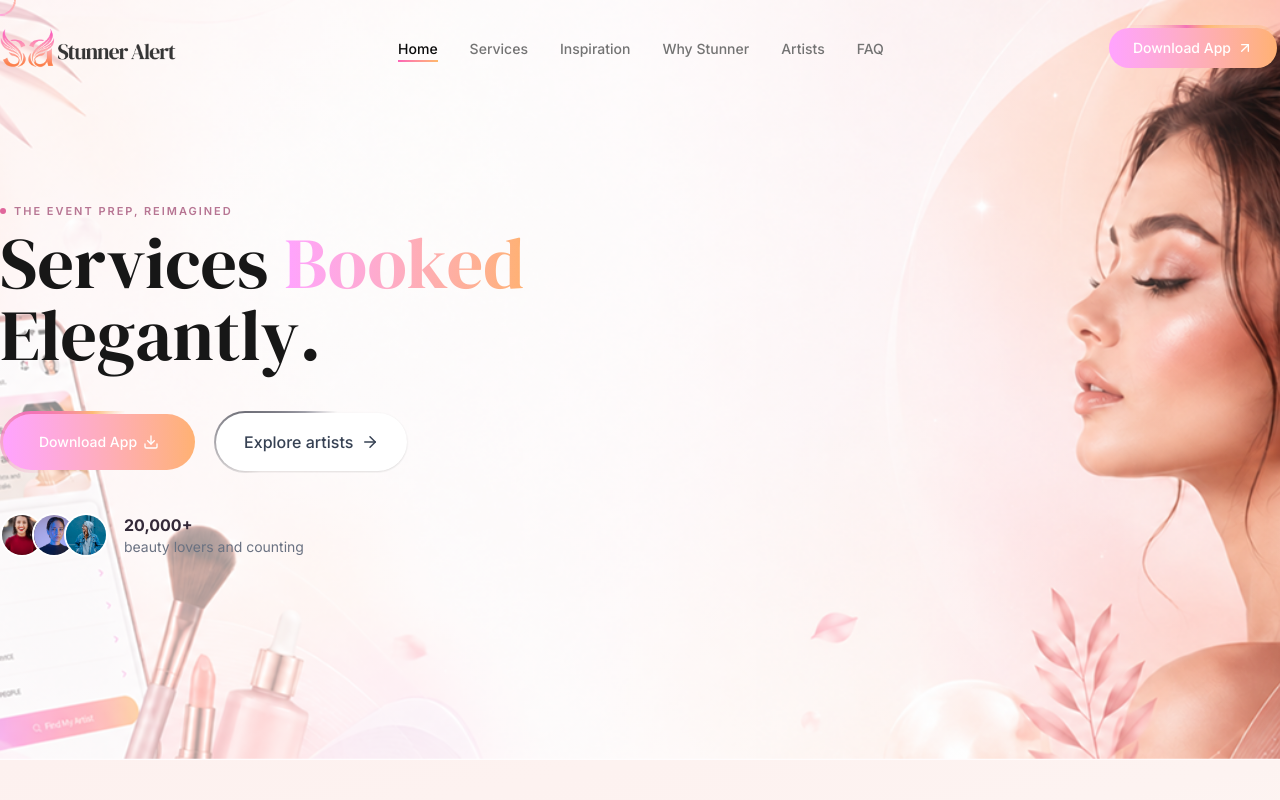
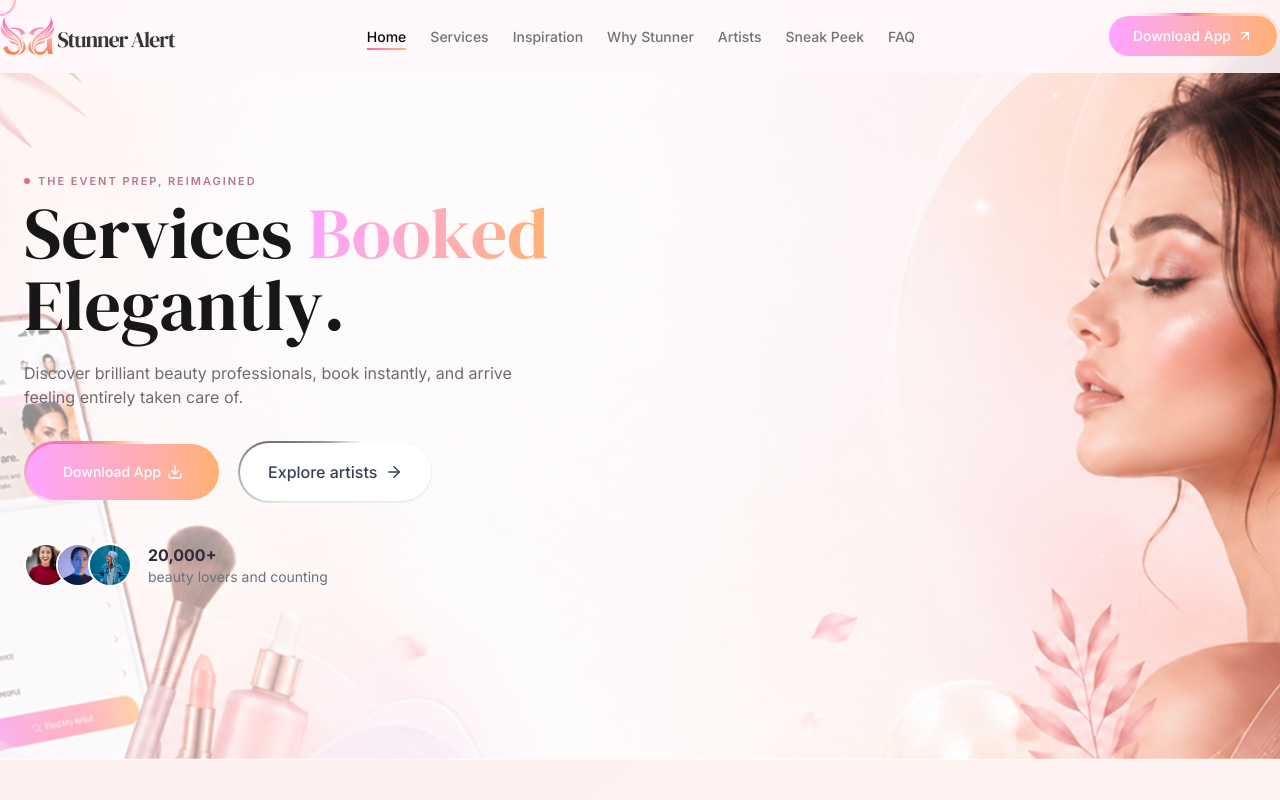
Before and after one commit to shukumar-542/beauty-service-landing, a Next.js app: page / in a window 1280 px wide. Shown: the top 800 px of the page. Built offline with nearby package versions, Linux system fonts and the light colour scheme.

Commit message:
Fix spelling mistake and app

```diff
--- a/app/page.tsx
+++ b/app/page.tsx
@@ -15,13 +15,13 @@ export default function Home() {
   return (
     <>
 
-      <div className="relative overflow-hidden ">
+      <div className="relative overflow-hidden">
         <div className="relative">
           <section id="home">
             <HeroSection />
           </section>
           <div>
-            <TrustedBy />
+            {/* <TrustedBy /> */}
             <section id="services">
               <ServicesGrid />
             </section>
@@ -38,7 +38,10 @@ export default function Home() {
             <section id="customer" className="scroll-mt-24">
               <TestimonialsSection />
             </section>
-            <DownloadAppSection />
+            <section id="SneakPeak" className="scroll-mt-24">
+              <DownloadAppSection />
+            </section>
+
             <section id="faq" className="scroll-mt-24">
               <FaqSection />
             </section>
--- a/components/Beautyinspiration/Beautyinspiration.tsx
+++ b/components/Beautyinspiration/Beautyinspiration.tsx
@@ -63,7 +63,7 @@ export default function BeautyInspiration() {
               <div className="flex flex-col xl:flex-row items-center xl:gap-4">
                 <h2 className="font-serif text-5xl leading-tight text-neutral-900 sm:text-6xl">What's your</h2>
                 <GradientText text={"Vibe"} className="text-5xl sm:text-6xl" />
-                <h2 className="font-serif text-5xl leading-tight text-neutral-900 sm:text-6xl">toady ?</h2>
+                <h2 className="font-serif text-5xl leading-tight text-neutral-900 sm:text-6xl">today ?</h2>
               </div>
             </div>
 
--- a/components/DownloadApp/DownloadApp.tsx
+++ b/components/DownloadApp/DownloadApp.tsx
@@ -17,12 +17,11 @@ export default function DownloadAppSection() {
                         <TagText text="THE STUNNER ALERT APP" />
 
                         <h2 className="font-serif text-4xl leading-[1.15] text-[#372D38] sm:text-5xl">
-                            Your next glow-up,
+                            Ready to stun the world?
                         </h2>
 
                         <p className="mt-5 max-w-sm text-[15px] leading-relaxed text-[#7a6b76]">
-                            Find your people. Keep your appointments. Save the looks that
-                            make you feel most like you.
+                            Find your squad. Save your favorites. Book Securely. Exprience it yourself.
                         </p>
 
                         <div className="mt-8 flex flex-wrap gap-3">
--- a/components/HeroSection/HeroSection.tsx
+++ b/components/HeroSection/HeroSection.tsx
@@ -40,7 +40,7 @@ const dropVariants = {
 };
 
 export default function HeroSection() {
-    const rotatingWords = ["Beautifully.", "Elegantly." , "Effortlesssly"];
+    const rotatingWords = ["Beautifully.", "Elegantly.", "Seamlessly." ];
 
     const [currentWord, setCurrentWord] = useState(0);
 
@@ -53,7 +53,7 @@ export default function HeroSection() {
     }, []);
 
     return (
-        <section className="relative overflow-hidden bg-[#FFF9FA]">
+        <section className="relative overflow-hidden bg-[#FFF9FA] px-6">
             <Image
                 src={heroImage}
                 alt="Hero Background"
@@ -86,12 +86,12 @@ export default function HeroSection() {
                     <div className="flex flex-col xl:flex-row xl:gap-4 overflow-hidden">
                         <motion.h2
                             variants={dropVariants}
-                            className="font-serif text-5xl text-neutral-900 xl:text-7xl"
+                            className="font-serif text-5xl text-neutral-900 md:text-7xl"
                         >
                             Services
                         </motion.h2>
                         <motion.div variants={dropVariants}>
-                            <GradientText text={"Booked"} className="text-5xl xl:text-7xl" />
+                            <GradientText text={"Booked"} className="text-5xl md:text-7xl" />
                         </motion.div>
                     </div>
 
@@ -132,12 +132,13 @@ export default function HeroSection() {
                                 </motion.div>
                             </AnimatePresence>
                         </motion.div>
+                        <p className="mt-5 text-[#746873] max-w-125">Discover brilliant beauty professionals, book instantly, and arrive feeling entirely taken care of.</p>
                     </div>
 
                     {/* Buttons */}
                     <motion.div
                         variants={dropVariants}
-                        className="mt-10 flex flex-wrap gap-4 overflow-hidden"
+                        className="mt-8 flex flex-wrap gap-4 overflow-hidden"
                     >
                         <DownloadButton
                             name="Download App"
--- a/components/Servicesgrid/Servicesgrid.tsx
+++ b/components/Servicesgrid/Servicesgrid.tsx
@@ -140,7 +140,7 @@ export default function ServicesGrid() {
                                         <div className="flex items-center gap-3">
 
                                             {/* Icon */}
-                                            <div className="flex h-10 w-10 shrink-0 items-center justify-center rounded-xl bg-linear-to-br from-pink-400 to-orange-300">
+                                            <div className="flex h-10 w-10 shrink-0 items-center justify-center rounded-xl bg-linear-to-br from-[#FFA3FF] to-[#FFB172]">
                                                 <Icon
                                                     className="h-4 w-4 text-white"
                                                     strokeWidth={2}
--- a/components/layout/Navbar.tsx
+++ b/components/layout/Navbar.tsx
@@ -1,17 +1,20 @@
 "use client";
 
 import { useEffect, useState } from "react";
+import Image from "next/image";
+import { motion } from "motion/react";
+import { ArrowUpRight, Menu } from "lucide-react";
+
 import { Button } from "@/components/ui/button";
 import {
   Sheet,
   SheetContent,
   SheetTrigger,
 } from "@/components/ui/sheet";
-import { ArrowUpRight, Menu } from "lucide-react";
+
 import DownloadButton from "../DownloadButton";
-import { motion } from "motion/react";
+
 import logo from "@/public/images/icon.png";
-import Image from "next/image";
 
 const NAV_LINKS = [
   { label: "Home", href: "#home" },
@@ -19,6 +22,7 @@ const NAV_LINKS = [
   { label: "Inspiration", href: "#inspiration" },
   { label: "Why Stunner", href: "#stunner" },
   { label: "Artists", href: "#artists" },
+  { label: "Sneak Peek", href: "#SneakPeak" },
   { label: "FAQ", href: "#faq" },
 ];
 
@@ -26,11 +30,16 @@ export default function Navbar() {
   const [active, setActive] = useState("Home");
   const [isScrolled, setIsScrolled] = useState(false);
 
-    // Navbar scroll effect
+  // =========================
+  // Navbar Scroll Effect
+  // =========================
+
   useEffect(() => {
     const handleScroll = () => {
       setIsScrolled(window.scrollY > 50);
     };
+
+    handleScroll();
 
     window.addEventListener("scroll", handleScroll, {
       passive: true,
@@ -41,35 +50,46 @@ export default function Navbar() {
     };
   }, []);
 
+  // =========================
+  // Active Section
+  // =========================
+
   useEffect(() => {
     const sections = NAV_LINKS.map((link) =>
       document.querySelector(link.href)
-  ).filter(Boolean);
+    ).filter((section): section is Element => Boolean(section));
+
+    if (!sections.length) return;
 
     const observer = new IntersectionObserver(
       (entries) => {
-      const visibleSection = entries
+        const visibleSections = entries
           .filter((entry) => entry.isIntersecting)
-        .sort((a, b) => b.intersectionRatio - a.intersectionRatio)[0];
+          .sort(
+            (a, b) => b.intersectionRatio - a.intersectionRatio
+          );
 
-      if (visibleSection) {
+        const visibleSection = visibleSections[0];
+
+        if (!visibleSection) return;
+
         const activeLink = NAV_LINKS.find(
-          (link) => link.href === `#${visibleSection.target.id}`
+          (link) =>
+            link.href === `#${visibleSection.target.id}`
         );
 
         if (activeLink) {
           setActive(activeLink.label);
         }
-      }
       },
       {
-      threshold: 0.3,
-      rootMargin: "-80px 0px -40% 0px",
+        threshold: [0.2, 0.3, 0.5, 0.7],
+        rootMargin: "-90px 0px -35% 0px",
       }
     );
 
     sections.forEach((section) => {
-    if (section) observer.observe(section);
+      observer.observe(section);
     });
 
     return () => observer.disconnect();
@@ -77,47 +97,106 @@ export default function Navbar() {
 
   return (
     <header
-            className={`fixed top-0 left-0 right-0 z-50 w-full transition-all duration-300 ${isScrolled
-                ? "bg-background/90 backdrop-blur-md border-b border-border/50 shadow-sm py-2"
-                : "bg-transparent border-b border-transparent py-4"
-                }`}
+      className={`
+        fixed inset-x-0 top-0 z-50 w-full
+        transition-all duration-300
+        ${
+          isScrolled
+            ? "border-b border-border/50 bg-background/90 py-2 shadow-sm backdrop-blur-md"
+            : "border-b border-transparent bg-background/90 py-1 backdrop-blur-sm"
+        }
+      `}
     >
-            <nav className="mx-auto flex container items-center justify-between px-2 xl:px-0 transition-all duration-300">
+      <nav
+        className="
+          container mx-auto
+          flex items-center justify-between
+          px-4
+          sm:px-6
+          lg:px-8
+          xl:px-0
+        "
+      >
+        {/* =========================
+            Logo
+        ========================== */}
 
-                {/* Logo */}
-                <a href="#home" className="relative flex items-center">
+        <a
+          href="#home"
+          className="relative flex shrink-0 items-center"
+          onClick={() => setActive("Home")}
+        >
           <div
-                        className={`relative shrink-0 transition-all duration-300 ${isScrolled ? "h-10 w-40" : "h-16 w-44"
-                            }`}
+            className={`
+              relative shrink-0
+              transition-all duration-300
+
+              ${
+                isScrolled
+                  ? "h-9 w-32 sm:h-10 sm:w-36"
+                  : "h-12 w-36 sm:h-14 sm:w-40 lg:h-16 lg:w-44"
+              }
+            `}
           >
             <Image
               src={logo}
               alt="Stunner logo"
               fill
               priority
+              sizes="(max-width: 640px) 144px, (max-width: 1024px) 160px, 176px"
               className="object-contain"
             />
           </div>
         </a>
 
-                {/* Desktop nav links */}
-                <ul className="hidden items-center gap-4 px-3 md:flex lg:gap-8">
+        {/* =========================
+            Desktop Navigation
+        ========================== */}
+
+        <ul
+          className="
+            hidden
+            items-center
+            gap-3
+            lg:flex
+            xl:gap-6
+            2xl:gap-8
+          "
+        >
           {NAV_LINKS.map((link) => (
             <li key={link.label}>
               <a
                 href={link.href}
                 onClick={() => setActive(link.label)}
-                                className={`relative pb-1 text-sm font-medium transition-colors ${active === link.label
+                className={`
+                  relative
+                  whitespace-nowrap
+                  pb-1
+                  text-sm
+                  font-medium
+                  transition-colors
+
+                  ${
+                    active === link.label
                       ? "text-foreground"
                       : "text-muted-foreground hover:text-foreground"
-                                    }`}
+                  }
+                `}
               >
                 {link.label}
 
                 {active === link.label && (
                   <motion.span
                     layoutId="nav-underline"
-                                        className="absolute inset-x-0 -bottom-px h-0.5 bg-linear-to-r from-pink-400 to-orange-300"
+                    className="
+                      absolute
+                      inset-x-0
+                      -bottom-px
+                      h-0.5
+                      bg-linear-to-r
+                      from-pink-400
+                      to-orange-300
+                    "
                     transition={{
                       type: "spring",
                       stiffness: 150,
@@ -130,44 +209,95 @@ export default function Navbar() {
           ))}
         </ul>
 
-                {/* CTA button */}
-                <div className="hidden md:block">
+        {/* =========================
+            Desktop CTA
+        ========================== */}
+
+        <div className="hidden shrink-0 lg:block">
           <DownloadButton name="Download App" />
         </div>
 
-                {/* Mobile menu */}
+        {/* =========================
+            Mobile / Tablet Menu
+        ========================== */}
+
         <Sheet>
           <SheetTrigger
             render={
               <button
-                                className="md:hidden"
+                type="button"
+                className="
+                  flex
+                  size-10
+                  items-center
+                  justify-center
+                  rounded-full
+                  border
+                  border-border/50
+                  transition-colors
+                  hover:bg-muted
+                  lg:hidden
+                "
                 aria-label="Toggle menu"
               >
-                                <Menu className="size-6" />
+                <Menu className="size-5" />
               </button>
             }
+          />
+
+          <SheetContent
+            side="right"
+            className="
+              w-[85%]
+              max-w-sm
+              px-0
+            "
           >
-                        <button
-                            className="md:hidden"
-                            aria-label="Toggle menu"
+            {/* Mobile Logo */}
+
+            <div className="border-b border-border/50 px-6 pb-5 pt-4">
+              <a
+                href="#home"
+                className="inline-flex"
+                onClick={() => setActive("Home")}
               >
-                            <Menu className="size-6" />
-                        </button>
-                    </SheetTrigger>
+                <div className="relative h-12 w-36">
+                  <Image
+                    src={logo}
+                    alt="Stunner logo"
+                    fill
+                    sizes="144px"
+                    className="object-contain"
+                  />
+                </div>
+              </a>
+            </div>
 
-                    <SheetContent side="right" className="w-72">
-                        <ul className="mt-10 flex flex-col gap-6 px-4">
+            {/* Mobile Links */}
+
+            <ul className="mt-6 flex flex-col gap-2 px-6">
               {NAV_LINKS.map((link) => (
                 <li key={link.label}>
                   <a
                     href={link.href}
-                                        onClick={() =>
-                                            setActive(link.label)
+                    onClick={() => setActive(link.label)}
+                    className={`
+                      flex
+                      w-full
+                      items-center
+                      rounded-lg
+                      px-3
+                      py-3
+                      text-sm
+                      font-medium
+                      transition-colors
+
+                      ${
+                        active === link.label
+                          ? "bg-muted text-foreground"
+                          : "text-muted-foreground hover:bg-muted hover:text-foreground"
                       }
-                                        className={`text-sm font-medium ${active === link.label
-                                            ? "text-foreground"
-                                            : "text-muted-foreground"
-                                            }`}
+                    `}
                   >
                     {link.label}
                   </a>
@@ -175,12 +305,27 @@ export default function Navbar() {
               ))}
             </ul>
 
-                        <div className="mt-8 px-4">
+            {/* Mobile CTA */}
+
+            <div className="mt-8 px-6">
               <Button
-                                className="group h-10 w-full"
+                className="
+                  group
+                  h-11
+                  w-full
+                  rounded-full
+                "
               >
-                                Download app
-                                <ArrowUpRight className="size-4 transition-transform duration-300 group-hover:rotate-45" />
+                Download App
+
+                <ArrowUpRight
+                  className="
+                    size-4
+                    transition-transform
+                    duration-300
+                    group-hover:rotate-45
+                  "
+                />
               </Button>
             </div>
           </SheetContent>
```
Also changed, not shown: components/ArtistSection/ArtistSection.tsx (+66 -41 lines), public/images/app.png, public/images/stripe.png (added). Lines whose indentation alone changed are shown as unchanged.
